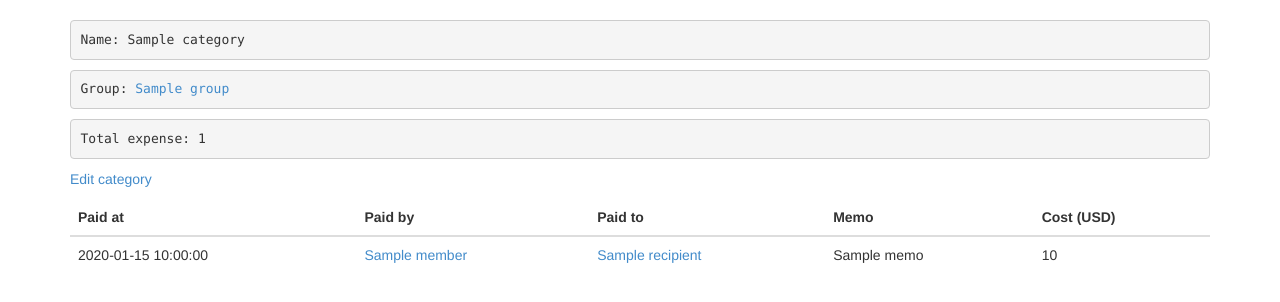
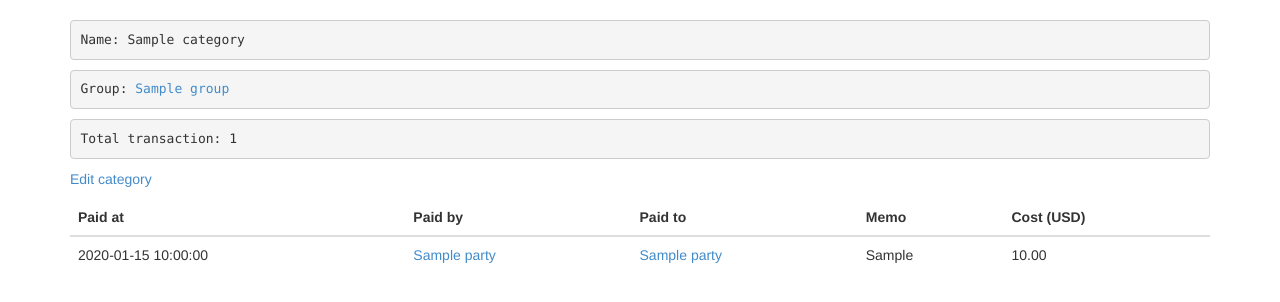
Before and after one commit to littleweaver/django-argus, a Django app: template argus/templates/argus/category_detail.html in a window 1280 px wide. Shown: the part 52-354 px from the top of the page. Run offline with Django 3.2, Linux system fonts and the light colour scheme; tables that the repository leaves empty hold one stand-in row (values such as "Sample post"); the template is opened without the code that fills it: values that come from a table or form of the project are taken from there, most other values are stand-ins (such as "Sample title", 1, 10 or a date in 2020); parts of the project's set-up code (start-up, migrations or seed data) failed here and were passed over; some libraries are stand-ins or nearby versions.

Commit message:
Corrected category detail view.

```diff
--- a/argus/templates/argus/category_detail.html
+++ b/argus/templates/argus/category_detail.html
@@ -15,7 +15,7 @@
 {% block content %}
 <pre>Name: {{ category.name }}</pre>
 <pre>Group: <a href="{{ category.group.get_absolute_url }}">{{ category.group }}</a></pre>
-<pre>Total expense: {{ total_expense }}</pre>
+<pre>Total transaction: {{ total_transaction }}</pre>
 
 <p><a href="{% url 'argus_category_update' group_slug=category.group.slug pk=category.pk %}">Edit category</a></p>
 
@@ -30,13 +30,13 @@
 		</tr>
 	</thead>
 	<tbody>
-		{% for expense in recent_expenses|slice:":10" %}
+		{% for transaction in recent_transactions|slice:":10" %}
 			<tr>
-				<td>{{ expense.paid_at|date:"Y-m-d H:i:s" }}</td>
-				<td><a href="{{ expense.member.get_absolute_url }}">{{ expense.member.name }}</a></td>
-				<td><a href="{{ expense.recipient.get_absolute_url }}">{{ expense.recipient.name }}</a></td>
-				<td>{{ expense.memo }}</td>
-				<td>{{ expense.cost }}</td>
+				<td>{{ transaction.paid_at|date:"Y-m-d H:i:s" }}</td>
+				<td><a href="{{ transaction.paid_by.get_absolute_url }}">{{ transaction.paid_by.name }}</a></td>
+				<td><a href="{{ transaction.paid_to.get_absolute_url }}">{{ transaction.paid_to.name }}</a></td>
+				<td>{{ transaction.memo }}</td>
+				<td>{{ transaction.amount }}</td>
 			</tr>
 		{% endfor %}
 	</tbody>
```
